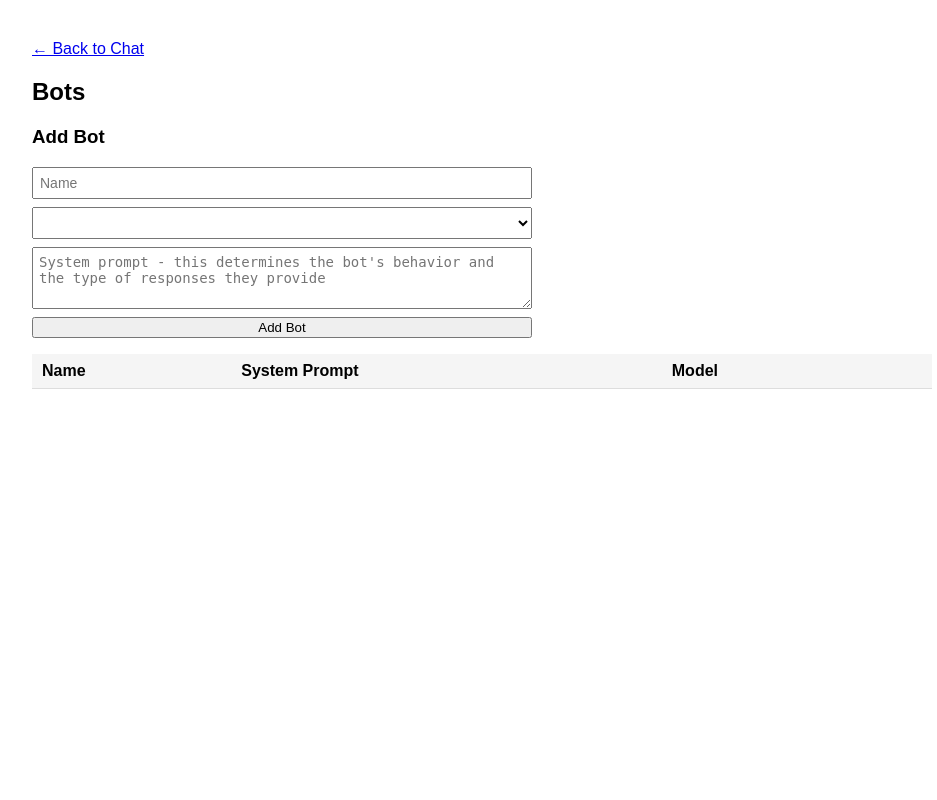
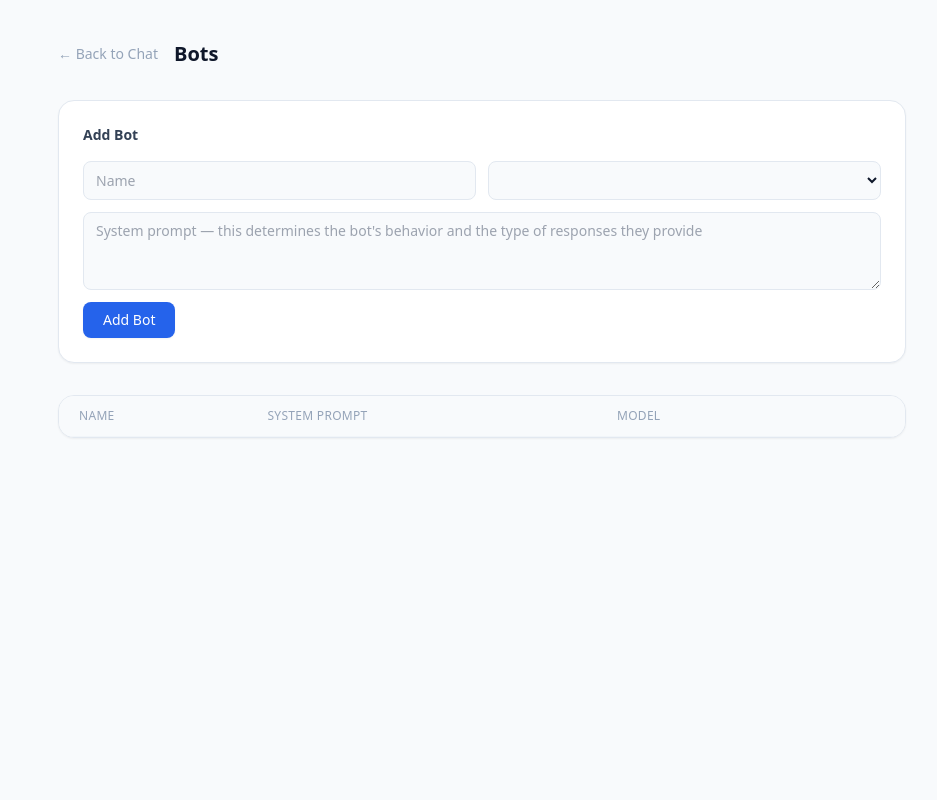
Before and after one commit to gabrielkorn/chatting-with-bots, a Flask app: template templates/bots.html in a window 1280 px wide. Shown: the whole page, without its empty margins (158-1095 px from the left). Run offline with Flask 3, Linux system fonts and the light colour scheme; the template is opened without the code that fills it, so the values that code supplies are empty; some libraries are stand-ins or nearby versions.

Commit message:
Bringing it out of the 90s

```diff
--- a/templates/bots.html
+++ b/templates/bots.html
@@ -1,60 +1,84 @@
 <!DOCTYPE html>
-<html>
+<html lang="en">
 <head>
-  <title>Manage - Bots</title>
-  <style>
-    body { font-family: sans-serif; max-width: 900px; margin: 40px auto; padding: 0 20px; }
-    table { width: 100%; border-collapse: collapse; margin-top: 16px; }
-    th, td { text-align: left; padding: 8px 10px; border-bottom: 1px solid #ddd; vertical-align: top; }
-    th { background: #f5f5f5; }
-    .truncate { max-width: 280px; white-space: nowrap; overflow: hidden; text-overflow: ellipsis; }
-    .add-form { display: flex; flex-direction: column; gap: 8px; max-width: 500px; margin-top: 12px; }
-    .add-form input, .add-form select, .add-form textarea { padding: 6px; font-size: 14px; }
-    .add-form textarea { resize: vertical; }
-  </style>
+  <meta charset="UTF-8">
+  <meta name="viewport" content="width=device-width, initial-scale=1.0">
+  <title>Manage Bots — RobotChat</title>
+  <script src="https://cdn.tailwindcss.com"></script>
 </head>
-<body>
-  <a href="/">← Back to Chat</a>
-  <h2>Bots</h2>
+<body class="min-h-screen bg-slate-50 text-slate-900 font-sans antialiased">
+  <div class="max-w-4xl mx-auto px-6 py-10">
 
-  <h3>Add Bot</h3>
-  <form class="add-form" method="POST" action="/bots">
-    <input type="text" name="name" placeholder="Name" required />
-    <select name="model" required>
+    <!-- Header -->
+    <div class="flex items-center gap-4 mb-8">
+      <a href="/" class="text-sm text-slate-400 hover:text-slate-700 transition-colors">← Back to Chat</a>
+      <h1 class="text-xl font-semibold">Bots</h1>
+    </div>
+
+    <!-- Add Bot form -->
+    <div class="bg-white rounded-2xl border border-slate-200 shadow-sm p-6 mb-8">
+      <h2 class="text-sm font-semibold text-slate-700 mb-4">Add Bot</h2>
+      <form method="POST" action="/bots" class="flex flex-col gap-3">
+        <div class="grid grid-cols-2 gap-3">
+          <input type="text" name="name" placeholder="Name" required
+                 class="rounded-lg border border-slate-200 bg-slate-50 px-3 py-2 text-sm focus:outline-none focus:ring-2 focus:ring-blue-500 focus:bg-white transition-colors" />
+          <select name="model" required
+                  class="rounded-lg border border-slate-200 bg-slate-50 px-3 py-2 text-sm focus:outline-none focus:ring-2 focus:ring-blue-500 focus:bg-white transition-colors">
             {% for m in models %}
               <option value="{{ m.name }}">{{ m.name }}</option>
             {% endfor %}
           </select>
-    <textarea name="system_prompt" placeholder="System prompt - this determines the bot's behavior and the type of responses they provide" rows="3"></textarea>
-    <button type="submit">Add Bot</button>
+        </div>
+        <textarea name="system_prompt" rows="3"
+                  placeholder="System prompt — this determines the bot's behavior and the type of responses they provide"
+                  class="rounded-lg border border-slate-200 bg-slate-50 px-3 py-2 text-sm focus:outline-none focus:ring-2 focus:ring-blue-500 focus:bg-white transition-colors resize-y"></textarea>
+        <div>
+          <button type="submit" class="bg-blue-600 hover:bg-blue-700 text-white text-sm font-medium px-5 py-2 rounded-lg transition-colors shadow-sm">
+            Add Bot
+          </button>
+        </div>
       </form>
+    </div>
 
-  <table>
+    <!-- Bot table -->
+    <div class="bg-white rounded-2xl border border-slate-200 shadow-sm overflow-hidden">
+      <table class="w-full text-sm">
         <thead>
-      <tr><th>Name</th><th>System Prompt</th><th>Model</th><th></th></tr>
+          <tr class="bg-slate-50 border-b border-slate-100 text-xs uppercase tracking-wide text-slate-400">
+            <th class="text-left px-5 py-3 font-medium">Name</th>
+            <th class="text-left px-5 py-3 font-medium">System Prompt</th>
+            <th class="text-left px-5 py-3 font-medium">Model</th>
+            <th class="px-5 py-3"></th>
+          </tr>
         </thead>
-    <tbody>
+        <tbody class="divide-y divide-slate-100">
           {% for bot in bots %}
-      <tr>
-        <td>{{ bot.name }}</td>
-        <td class="truncate">{{ bot.system_prompt or '—' }}</td>
-        <td>
+          <tr class="hover:bg-slate-50 transition-colors">
+            <td class="px-5 py-3 font-medium text-slate-800">{{ bot.name }}</td>
+            <td class="px-5 py-3 text-slate-400 max-w-xs truncate">{{ bot.system_prompt or '—' }}</td>
+            <td class="px-5 py-3">
               <form method="POST" action="/bots/{{ bot.id }}/model">
-            <select name="model" onchange="this.form.submit()">
+                <select name="model" onchange="this.form.submit()"
+                        class="rounded-lg border border-slate-200 bg-slate-50 px-2 py-1 text-sm focus:outline-none focus:ring-2 focus:ring-blue-500">
                   {% for m in models %}
                     <option value="{{ m.name }}" {% if m.name == bot.model %}selected{% endif %}>{{ m.name }}</option>
                   {% endfor %}
                 </select>
               </form>
             </td>
-        <td>
+            <td class="px-5 py-3">
               <form method="POST" action="/bots/{{ bot.id }}/delete">
-            <button type="submit">Delete</button>
+                <button type="submit" class="text-red-400 hover:text-red-600 text-sm transition-colors font-medium">
+                  Delete
+                </button>
               </form>
             </td>
           </tr>
           {% endfor %}
         </tbody>
       </table>
+    </div>
+
+  </div>
 </body>
 </html>
```
Also changed, not shown: templates/index.html (+63 -35 lines), templates/message.html (+9 -2 lines). Lines whose indentation alone changed are shown as unchanged.
